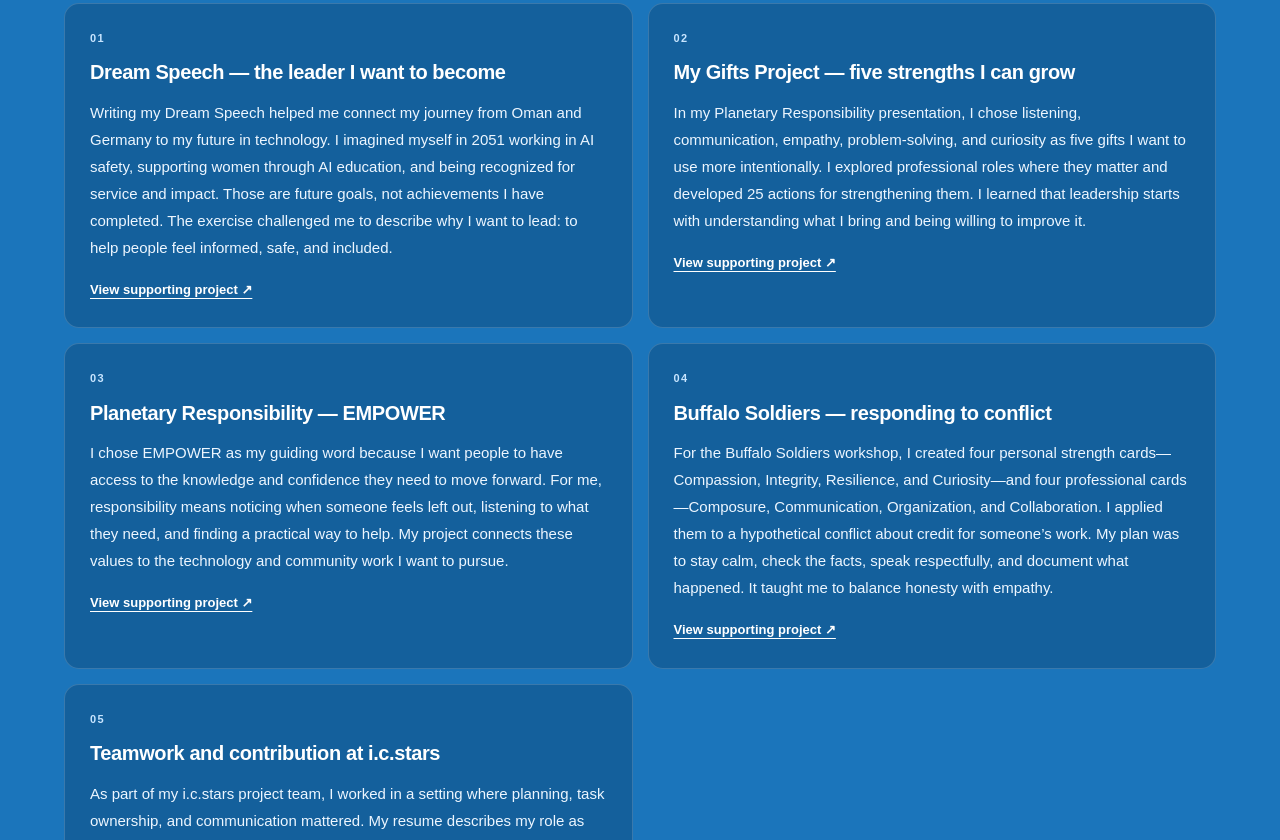
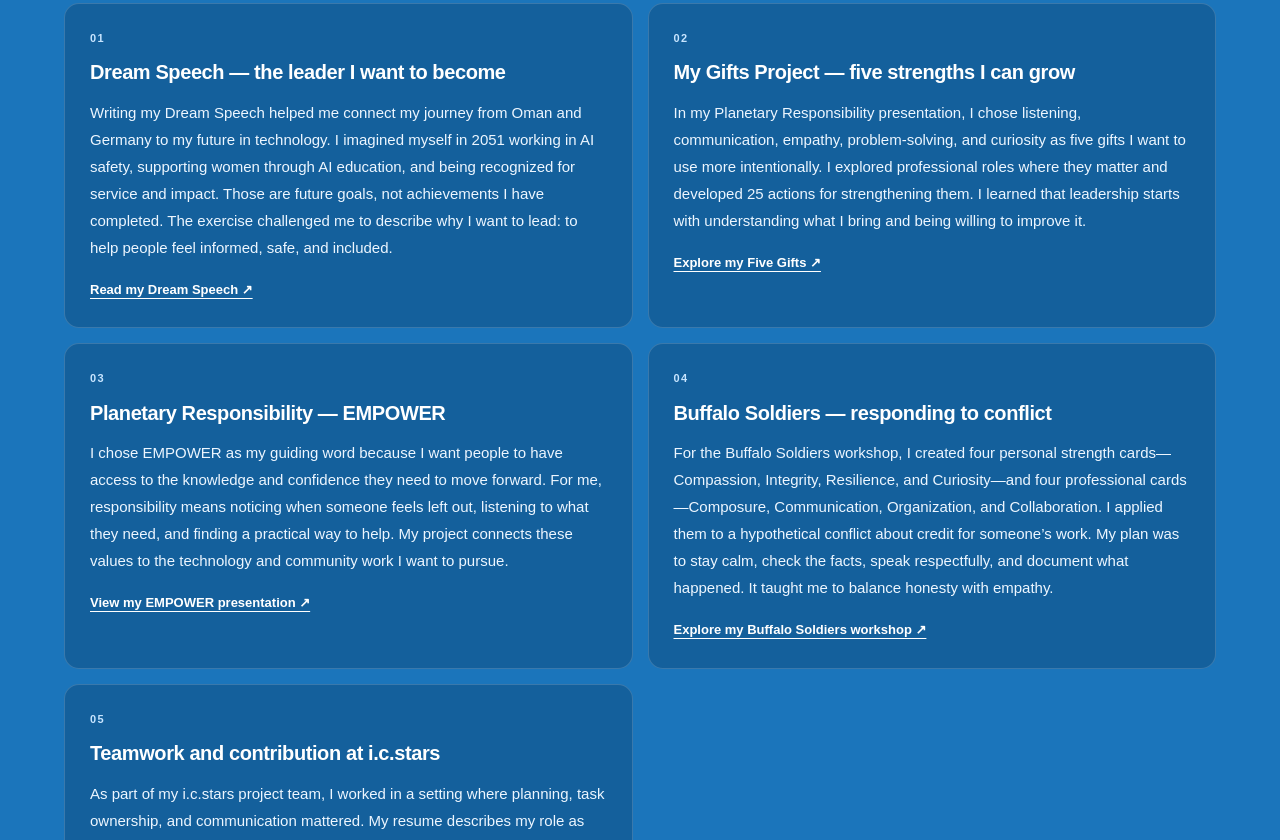
Before and after one commit to Sam-x9/NEW-portfolio, a plain HTML site: page about.html in a window 1280 px wide. Shown: the part 1960-2800 px from the top of the page. Drawn offline with Linux system fonts and the light colour scheme.

Commit message:
Update about.html

```diff
--- a/about.html
+++ b/about.html
@@ -100,6 +100,7 @@
         <nav class="container nav" aria-label="Main navigation">
             <a class="brand" href="index.html">Aspiring IT Professional</a>
             <button id="mobile-menu-btn" class="menu-button" aria-controls="nav-content" aria-expanded="false" aria-label="Toggle navigation" hidden>☰</button>
+
             <div id="nav-content" class="nav-content">
                 <a class="nav-link" href="index.html">Home</a>
                 <a class="nav-link" href="about.html" aria-current="page">About</a>
@@ -111,17 +112,19 @@
                 <div class="social-links">
                     <a href="mailto:fbaloch@icstars.org" aria-label="Email">
                         <svg aria-hidden="true" focusable="false" class="social-icon" viewBox="0 0 24 24" xmlns="http://www.w3.org/2000/svg">
-                            <path d="M20 4H4c-1.1 0-1.99.9-1.99 2L2 18c0 1.1.9 2 2 2h16c1.1 0 2-.9 2-2V6c0-1.1.9-2 2-2zm0 4l-8 5-8-5V6l8 5 8-5v2z"/>
+                            <path d="M20 4H4c-1.1 0-1.99.9-1.99 2L2 18c0 1.1.9 2 2 2h16c1.1 0 2-.9 2-2V6c0-1.1-.9-2-2-2zm0 4l-8 5-8-5V6l8 5 8-5v2z"/>
                         </svg>
                     </a>
+
                     <a href="https://www.linkedin.com/in/faizarazzaqbaloch/" target="_blank" rel="noopener noreferrer" aria-label="LinkedIn profile">
                         <svg aria-hidden="true" focusable="false" class="social-icon" viewBox="0 0 24 24" xmlns="http://www.w3.org/2000/svg">
                             <path d="M19 3a2 2 0 0 1 2 2v14a2 2 0 0 1-2 2H5a2 2 0 0 1-2-2V5a2 2 0 0 1 2-2h14m-.5 15.5v-5.3a3.26 3.26 0 0 0-3.26-3.26c-.85 0-1.84.52-2.28 1.3v-1.11h-2.79v8.37h2.79v-4.93c0-.77.62-1.4 1.39-1.4a1.4 1.4 0 0 1 1.4 1.4v4.93h2.75M6.88 8.56a1.68 1.68 0 0 0 1.68-1.68c0-.93-.75-1.69-1.68-1.69a1.69 1.69 0 0 0-1.69 1.69c0 .93.76 1.68 1.69 1.68m1.39 9.94v-8.37H5.5v8.37h2.77z"/>
                         </svg>
                     </a>
+
                     <a href="https://github.com/fbaloch1" target="_blank" rel="noopener noreferrer" aria-label="GitHub profile">
                         <svg aria-hidden="true" focusable="false" class="social-icon" viewBox="0 0 24 24" xmlns="http://www.w3.org/2000/svg">
-                            <path d="M12 2A10 10 0 0 0 2 12c0 4.42 2.87 8.17 6.84 9.5.08.66-.23.66-.5v-1.69c-2.77.6-3.36-1.34-3.36-1.34-.46-1.16-1.11-1.47-1.11-1.47-.91-.62.07-.6.07-.6 1 .07 1.53 1.03 1.53 1.03.87 1.52 2.34 1.07 2.91.83.1-.65.35-1.09.63-1.34-2.22-.25-4.55-1.11-4.55-4.92 0-1.11.38-2 1.03-2.71-.1-.25-.45-1.29.1-2.64 0 0 .84-.27 2.75 1.02.79-.22 1.65-.33 2.5-.33.85 0 1.71.11 2.5.33 1.91-1.29 2.75-1.02 2.75-1.02.55 1.35.2 2.39.1 2.64.65.71 1.03 1.6 1.03 2.71 0 3.82-2.34 4.66-4.57 4.91.36.31.69.92.69 1.85V21c0 .27.16.59.67.5C19.14 20.16 22 16.42 22 12A10 10 0 0 0 12 2z"/>
+                            <path d="M12 2A10 10 0 0 0 2 12c0 4.42 2.87 8.17 6.84 9.5.5.08.66-.23.66-.5v-1.69c-2.77.6-3.36-1.34-3.36-1.34-.46-1.16-1.11-1.47-1.11-1.47-.91-.62.07-.6.07-.6 1 .07 1.53 1.03 1.53 1.03.87 1.52 2.34 1.07 2.91.83.1-.65.35-1.09.63-1.34-2.22-.25-4.55-1.11-4.55-4.92 0-1.11.38-2 1.03-2.71-.1-.25-.45-1.29.1-2.64 0 0 .84-.27 2.75 1.02.79-.22 1.65-.33 2.5-.33.85 0 1.71.11 2.5.33 1.91-1.29 2.75-1.02 2.75-1.02.55 1.35.2 2.39.1 2.64.65.71 1.03 1.6 1.03 2.71 0 3.82-2.34 4.66-4.57 4.91.36.31.69.92.69 1.85V21c0 .27.16.59.67.5C19.14 20.16 22 16.42 22 12A10 10 0 0 0 12 2z"/>
                         </svg>
                     </a>
                 </div>
@@ -137,6 +140,7 @@
                 <h1>People first.<br><em>Technology next.</em></h1>
                 <p class="bio-intro">A healthcare background. A growing technical skill set. A new chapter built around making things work better for people.</p>
             </div>
+
             <aside class="bio-note">
                 <span class="bio-note-label">THE NEXT CHAPTER</span>
                 <p>From caring for people<br>to supporting the technology<br>they depend on.</p>
@@ -158,6 +162,7 @@
                 <span>01 / THE STORY</span>
                 <h2>A different field.<br>A familiar purpose.</h2>
             </div>
+
             <div class="bio-story-copy">
                 <p class="bio-large-copy">My career is changing, but the part I value most stays the same: <strong>helping someone move forward.</strong></p>
                 <p>As a nursing assistant at Bremer Heimstiftung in Germany, I learned to listen carefully, stay organized, and communicate with people who needed support. Accurate documentation, confidentiality, and attention to detail were part of my everyday work.</p>
@@ -174,6 +179,7 @@
                 </div>
                 <span class="bio-section-aside">Different environments. Skills that connect.</span>
             </div>
+
             <div class="bio-journey">
                 <article class="bio-step">
                     <div class="bio-step-top">
@@ -221,28 +227,28 @@
                     <span class="c60-number">01</span>
                     <h3>Dream Speech — the leader I want to become</h3>
                     <p>Writing my Dream Speech helped me connect my journey from Oman and Germany to my future in technology. I imagined myself in 2051 working in AI safety, supporting women through AI education, and being recognized for service and impact. Those are future goals, not achievements I have completed. The exercise challenged me to describe why I want to lead: to help people feel informed, safe, and included.</p>
-                    <a class="c60-resource" href="assets/Faiza-Dream-Speech.pdf" target="_blank" rel="noopener noreferrer">View supporting project ↗</a>
+                    <a class="c60-resource" href="assets/Faiza-Dream-Speech.pdf" target="_blank" rel="noopener noreferrer">Read my Dream Speech ↗</a>
                 </article>
 
                 <article class="c60-item">
                     <span class="c60-number">02</span>
                     <h3>My Gifts Project — five strengths I can grow</h3>
                     <p>In my Planetary Responsibility presentation, I chose listening, communication, empathy, problem-solving, and curiosity as five gifts I want to use more intentionally. I explored professional roles where they matter and developed 25 actions for strengthening them. I learned that leadership starts with understanding what I bring and being willing to improve it.</p>
-                    <a class="c60-resource" href="assets/Faiza-Planetary-Responsibility.pptx" target="_blank" rel="noopener noreferrer">View supporting project ↗</a>
+                    <a class="c60-resource" href="assets/Faiza-Gifts-Project.pdf" target="_blank" rel="noopener noreferrer">Explore my Five Gifts ↗</a>
                 </article>
 
                 <article class="c60-item">
                     <span class="c60-number">03</span>
                     <h3>Planetary Responsibility — EMPOWER</h3>
                     <p>I chose EMPOWER as my guiding word because I want people to have access to the knowledge and confidence they need to move forward. For me, responsibility means noticing when someone feels left out, listening to what they need, and finding a practical way to help. My project connects these values to the technology and community work I want to pursue.</p>
-                    <a class="c60-resource" href="assets/Faiza-Planetary-Responsibility.pptx" target="_blank" rel="noopener noreferrer">View supporting project ↗</a>
+                    <a class="c60-resource" href="assets/Faiza-Planetary-Responsibility.pdf" target="_blank" rel="noopener noreferrer">View my EMPOWER presentation ↗</a>
                 </article>
 
                 <article class="c60-item">
                     <span class="c60-number">04</span>
                     <h3>Buffalo Soldiers — responding to conflict</h3>
                     <p>For the Buffalo Soldiers workshop, I created four personal strength cards—Compassion, Integrity, Resilience, and Curiosity—and four professional cards—Composure, Communication, Organization, and Collaboration. I applied them to a hypothetical conflict about credit for someone’s work. My plan was to stay calm, check the facts, speak respectfully, and document what happened. It taught me to balance honesty with empathy.</p>
-                    <a class="c60-resource" href="assets/Buffalo-Soldiers-Faiza-Baloch.pdf" target="_blank" rel="noopener noreferrer">View supporting project ↗</a>
+                    <a class="c60-resource" href="assets/Buffalo-Soldiers-Faiza-Baloch.pdf" target="_blank" rel="noopener noreferrer">Explore my Buffalo Soldiers workshop ↗</a>
                 </article>
 
                 <article class="c60-item">
@@ -259,6 +265,7 @@
                 <h2>Technical curiosity.<br><em>Human understanding.</em></h2>
                 <p>I’m developing my technical foundation and bringing the workplace skills I’ve already put into practice.</p>
             </div>
+
             <div class="bio-skill-groups">
                 <div>
                     <h3>What I’m learning</h3>
@@ -303,14 +310,14 @@
                     <span class="c60-number">02</span>
                     <h3>Where I want to grow long term</h3>
                     <p>I want to strengthen my skills in data, AI, and responsible technology. My Dream Speech imagines a future in AI safety and community education, including a company called Radar and an AI Impact program for women. These are aspirations I want to work toward through learning and professional experience, not current organizations or positions I hold.</p>
-                    <a class="c60-resource" href="assets/Faiza-Dream-Speech.pdf" target="_blank" rel="noopener noreferrer">View supporting project ↗</a>
+                    <a class="c60-resource" href="assets/Faiza-Dream-Speech.pdf" target="_blank" rel="noopener noreferrer">Read my future career vision ↗</a>
                 </article>
 
                 <article class="c60-item">
                     <span class="c60-number">03</span>
                     <h3>My professional brand</h3>
                     <p>I want people to know me as someone who is calm, reliable, curious, and respectful. The skills I developed in healthcare—confidentiality, documentation, teamwork, and care for other people—are the values I want to carry into technology. My Gifts Project helped me put those strengths into words and connect them with concrete actions.</p>
-                    <a class="c60-resource" href="assets/Faiza-Planetary-Responsibility.pptx" target="_blank" rel="noopener noreferrer">View supporting project ↗</a>
+                    <a class="c60-resource" href="assets/Faiza-Gifts-Project.pdf" target="_blank" rel="noopener noreferrer">Explore my professional strengths ↗</a>
                 </article>
 
                 <article class="c60-item">
@@ -341,14 +348,14 @@
                     <span class="c60-number">02</span>
                     <h3>Emotional wellness</h3>
                     <p>Moving to new countries and entering a different career have required me to adjust and keep believing that I can learn. In my Buffalo Soldiers project, I identified resilience as a strength but also recognized that I can push myself too hard. I am learning to acknowledge difficult emotions, celebrate progress, and ask for support when I need it.</p>
-                    <a class="c60-resource" href="assets/Buffalo-Soldiers-Faiza-Baloch.pdf" target="_blank" rel="noopener noreferrer">View supporting project ↗</a>
+                    <a class="c60-resource" href="assets/Buffalo-Soldiers-Faiza-Baloch.pdf" target="_blank" rel="noopener noreferrer">Explore my resilience reflection ↗</a>
                 </article>
 
                 <article class="c60-item">
                     <span class="c60-number">03</span>
                     <h3>Mental wellness</h3>
                     <p>My Buffalo Soldiers scenario showed me the value of composure. When I face a stressful situation, I want to slow down, identify what I know, work through the problem step by step, and ask a useful question instead of reacting immediately. I can apply the same approach to debugging code, meeting deadlines, and handling feedback.</p>
-                    <a class="c60-resource" href="assets/Buffalo-Soldiers-Faiza-Baloch.pdf" target="_blank" rel="noopener noreferrer">View supporting project ↗</a>
+                    <a class="c60-resource" href="assets/Buffalo-Soldiers-Faiza-Baloch.pdf" target="_blank" rel="noopener noreferrer">Explore my composure exercise ↗</a>
                 </article>
 
                 <article class="c60-item">
@@ -363,11 +370,13 @@
             <p class="bio-kicker">04 / HOW I WORK</p>
             <h2>Listen closely. Think clearly.<br><em>Keep learning.</em></h2>
             <p>I break unfamiliar tasks into manageable steps, document what I find, and ask questions when I need clarification. Feedback helps me improve, and different perspectives help me see a better way forward.</p>
+
             <div class="bio-actions">
                 <a class="button" href="projects.html">See what I’m building <span aria-hidden="true">↗</span></a>
                 <a href="resume.html" class="bio-text-link">Explore my experience →</a>
             </div>
         </section>
+
     </main>
 
     <footer class="site-footer">
```
